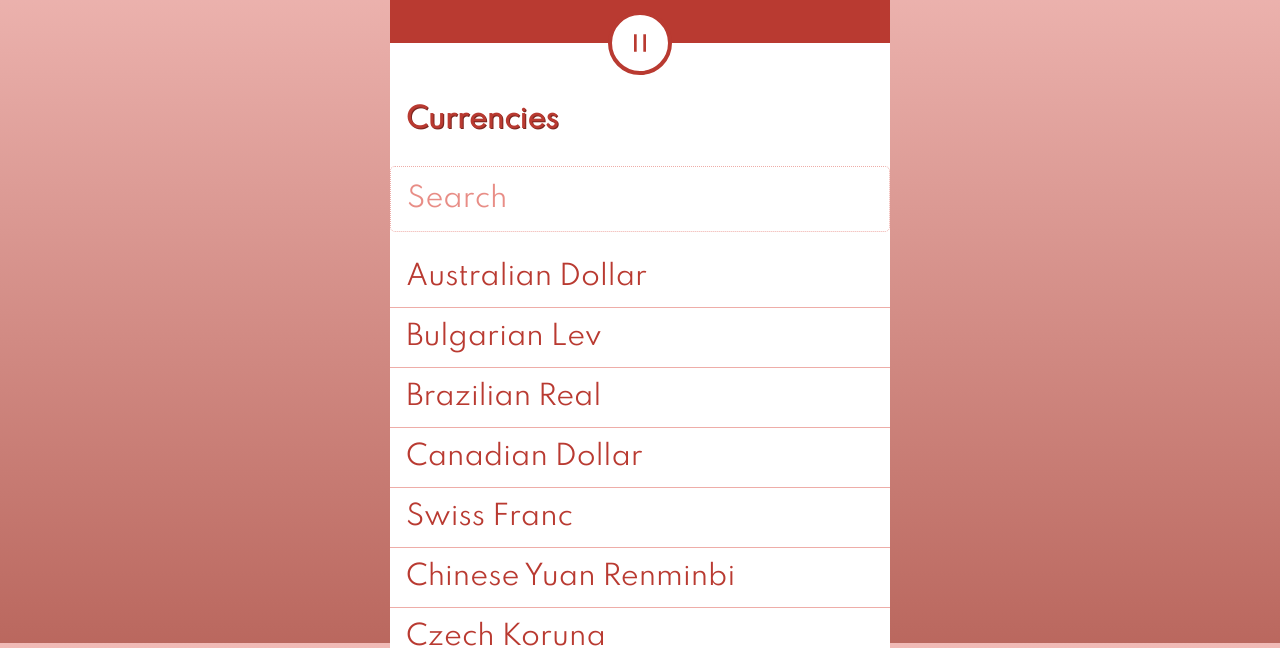
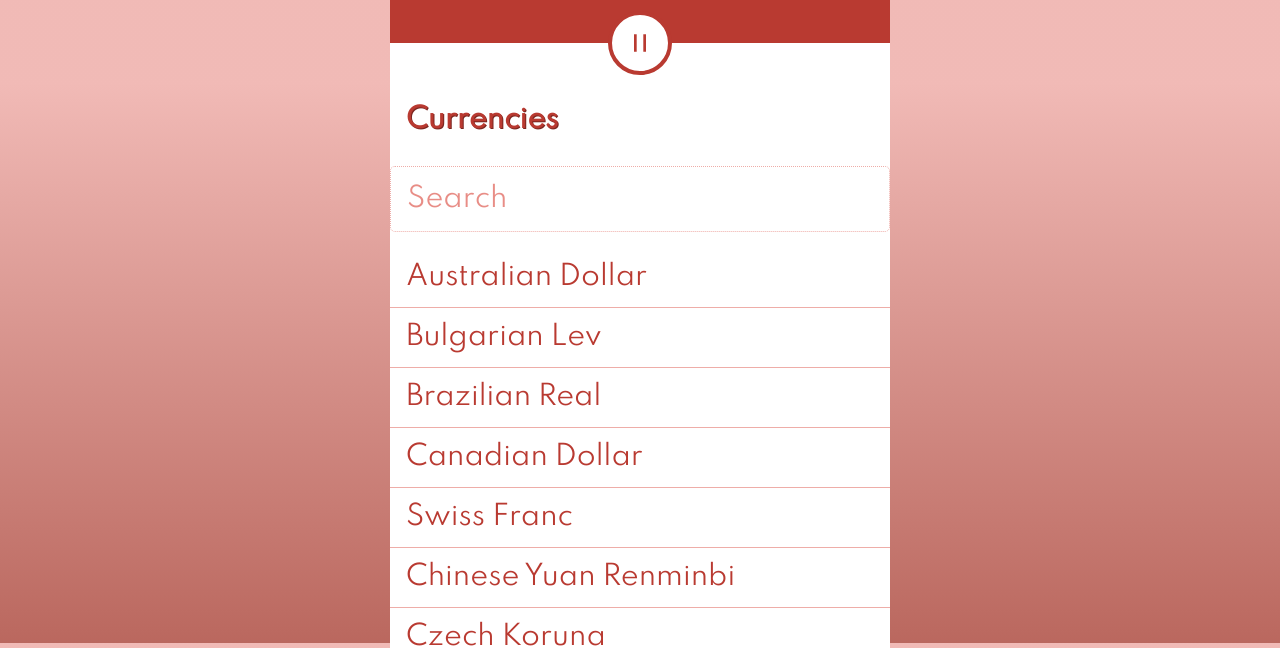
Before and after one commit to SylvieCanongia/REACT-JS-Currency-converter, a React app: page / in a window 1280 px wide. Shown: the part 157-805 px from the top of the page. Built offline with nearby package versions, Linux system fonts and the light colour scheme.

Commit message:
adjustment on background gradient

```diff
--- a/src/components/App/index.js
+++ b/src/components/App/index.js
@@ -11,7 +11,6 @@ import currenciesList from 'src/data/currencies';
 import './styles.scss';
 
 // == Component
-// eslint-disable-next-line react/prefer-stateless-function
 class App extends React.Component {
   state = {
     open: true,
@@ -29,7 +28,7 @@ class App extends React.Component {
     });
   }
 
-  //  comppute the amount based on selected currency, its rate and the baseAmount
+  //  compute the amount based on selected currency, its rate and the baseAmount
   computeAmount = () => {
     const { baseAmount, currency } = this.state;
     const currencyData = currenciesList.find((data) => data.currencyName === currency);
--- a/src/styles/_vars.scss
+++ b/src/styles/_vars.scss
@@ -29,7 +29,7 @@ $dark-orange: hsl(4deg, 58%, 46%);
 $very-dark-orange: hsl(4deg, 58%, 30%);
 $transparent-dark-orange: hsla(4.3deg, 67.8%, 59.8%, 0.5);
 $semi-transparent-dark-orange: hsla(4.3deg, 67.8%, 59.8%, 0.7);
-$linear-gradient: linear-gradient(0deg, hsl(6, 40%, 55%) 0%, hsl(4, 68%, 83%) 90%, hsl(4, 68%, 83%) 100%);
+$linear-gradient: linear-gradient(0deg, hsl(6, 40%, 55%) 0%, hsl(4, 68%, 83%) 70%, hsl(4, 68%, 83%) 100%);
 
 // Border Radius
 $normal-radius: 5px;
```
Also changed, not shown: src/styles/index.scss (+0 -14 lines).
